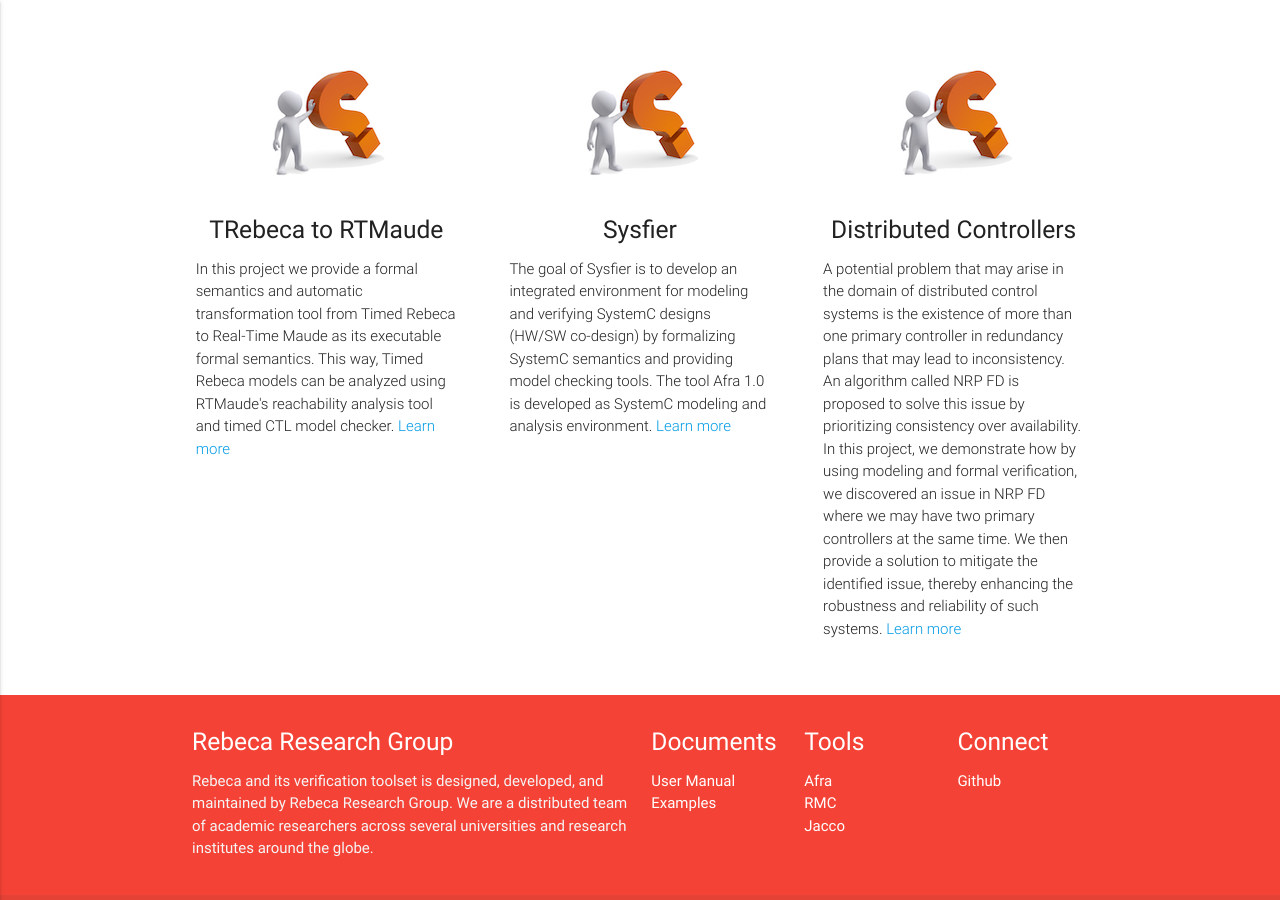
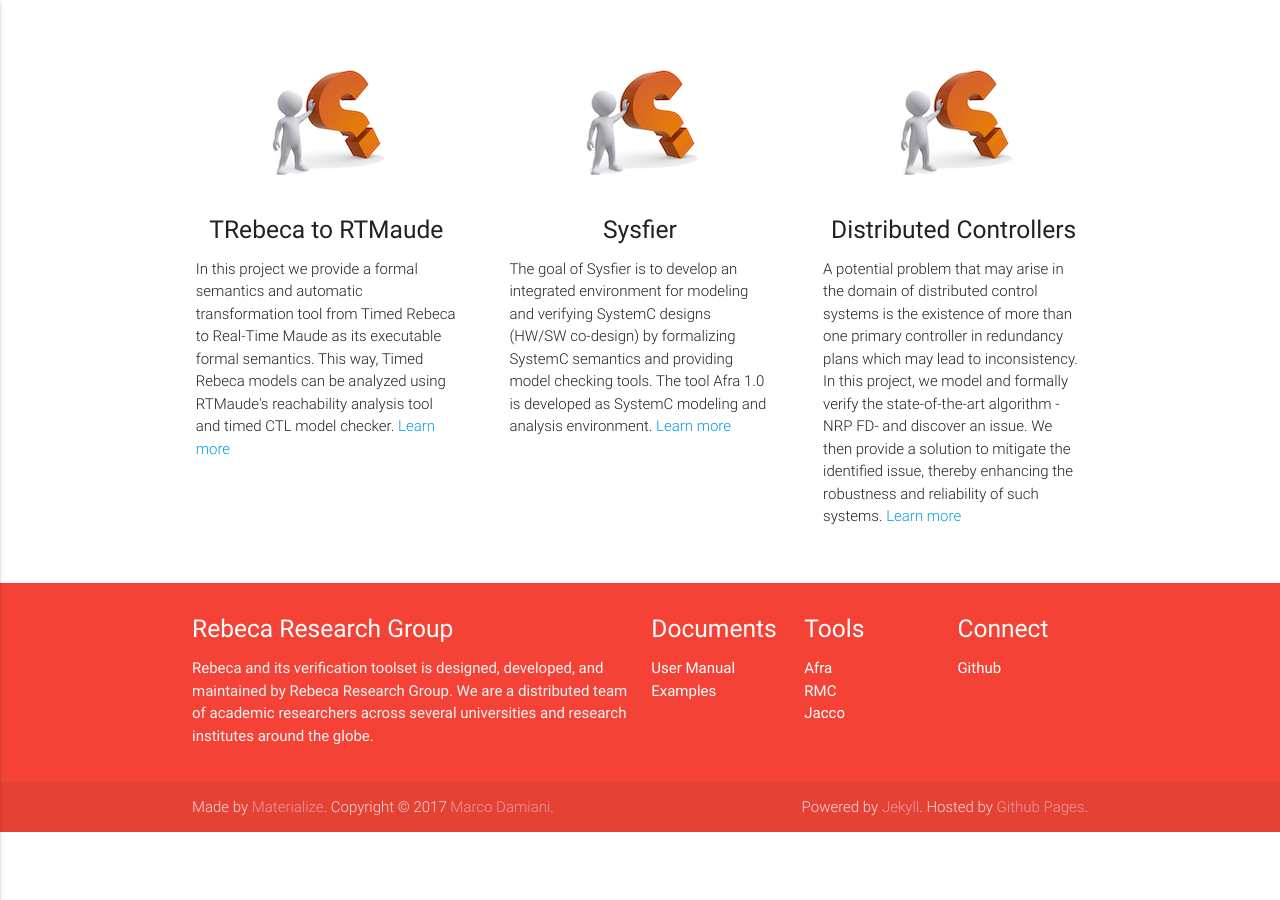
Before and after one commit to rebeca-lang/rebeca-lang.github.io, a Jekyll site: the page built from projects.md, in a window 1280 px wide and 900 px high, scrolled down 1637 px. Built offline with Jekyll 4.4.1, drawn with Linux system fonts in a browser that asks for light colours; after the commit the page ends 2469 px from its top, so only the background shows below that.

Commit message:
Update projects.md
Edit the content of the DC to fit the size

```diff
--- a/projects.md
+++ b/projects.md
@@ -139,10 +139,8 @@ title: Projects
     <div class="icon-block">
       <h2 class="center light-blue-text"><img src="{{ "/assets/projects/DefaultProject.jpg" | absolute_url }}" alt="CRYSTAL Logo"/></h2>
       <h5 class="center">Distributed Controllers</h5>
-
       <p class="light">
-        A potential problem that may arise in the domain of distributed control systems is the existence of more than one primary controller in redundancy plans that may lead to inconsistency. An algorithm called NRP FD is proposed to solve this issue by prioritizing consistency over availability. In this project, we demonstrate how by using modeling and formal verification, we discovered an issue in NRP FD where we may have two primary controllers at the same time. We then provide a solution to mitigate the identified issue, thereby enhancing the robustness and reliability of such systems.
-          <a href="{{ "/allprojects/DistributedControllers" | relative_url }}">Learn more</a>
+         A potential problem that may arise in the domain of distributed control systems is the existence of more than one primary controller in redundancy plans which may lead to inconsistency. In this project, we model and formally verify the state-of-the-art algorithm -NRP FD- and discover an issue. We then provide a solution to mitigate the identified issue, thereby enhancing the robustness and reliability of such systems. <a href="{{ "/allprojects/DistributedControllers" | relative_url }}">Learn more</a>
       </p>
     </div>
   </div>
```
